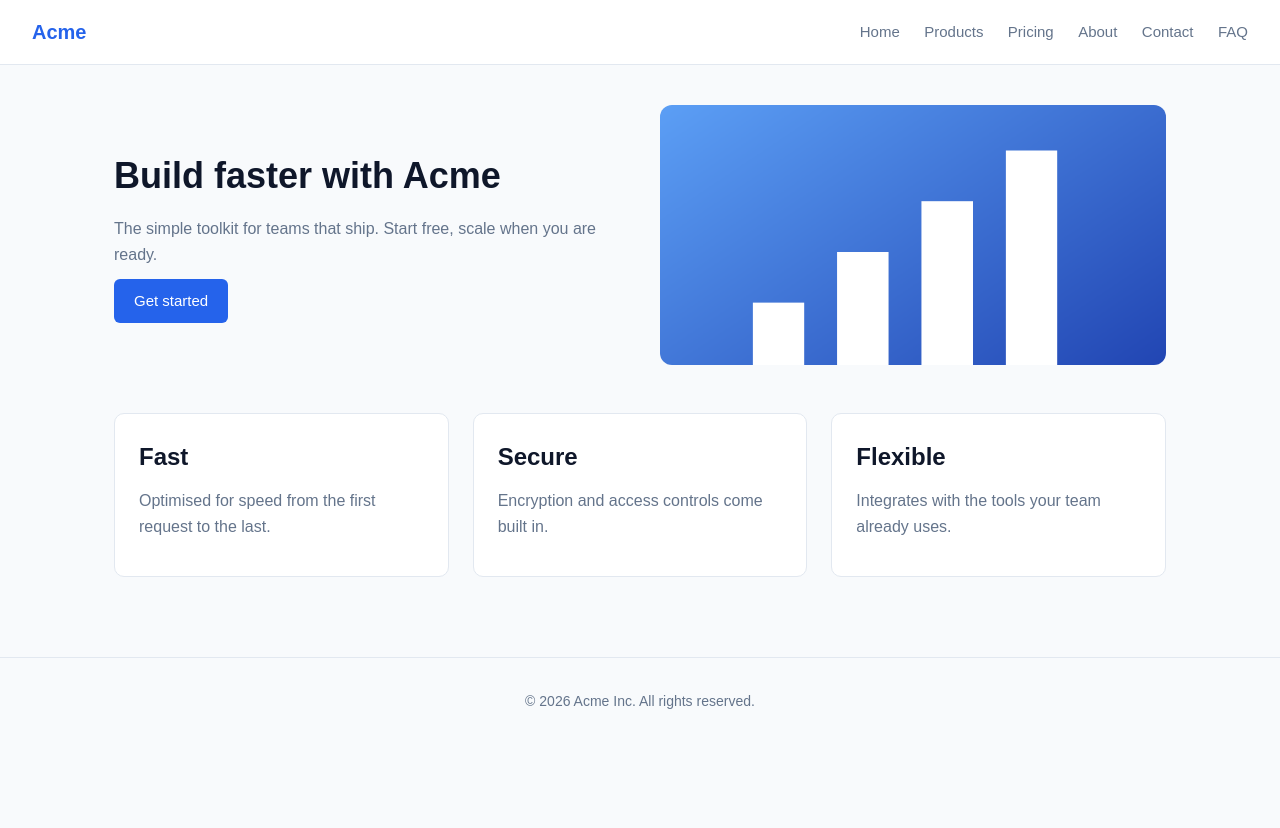
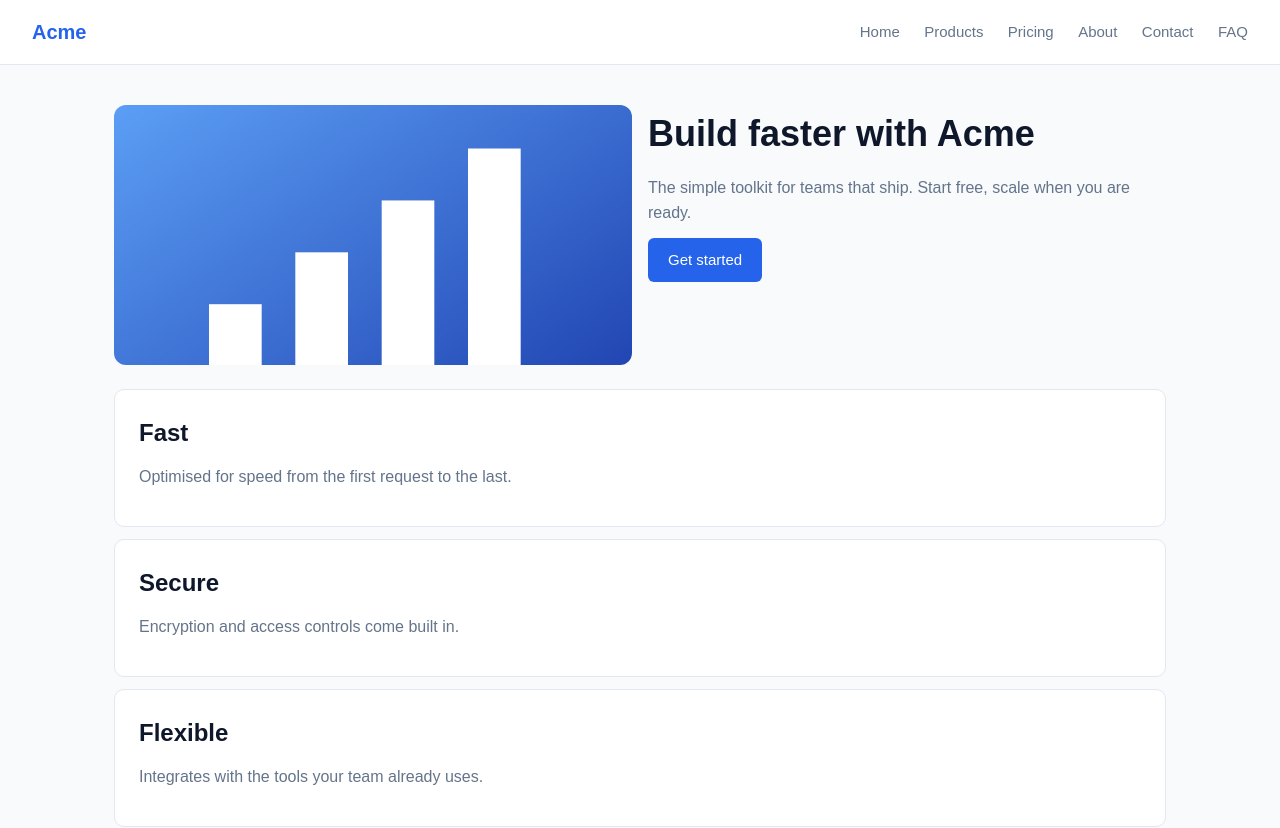
Before and after one commit to jostan30/percy_acme, a website: page pages/index.html in a window 1280 px wide. Shown: the top 828 px of the page. Before the commit the page ends 800 px from the top, so only its background shows below. Drawn offline with Linux system fonts and the light colour scheme.

Commit message:
feat(home): rework hero and feature grid layout

```diff
--- a/css/styles.css
+++ b/css/styles.css
@@ -22,10 +22,10 @@ p { color: var(--muted); margin-bottom: 12px; }
 footer { text-align: center; padding: 32px; color: var(--muted); font-size: 14px; border-top: 1px solid var(--border); margin-top: 40px; }
 
 /* ---------- Home ---------- */
-.hero { display: flex; align-items: center; gap: 40px; margin-bottom: 48px; }
+.hero { display: flex; flex-direction: row-reverse; align-items: flex-start; gap: 16px; margin-bottom: 24px; }
 .hero-text { flex: 1; }
 .hero-img { flex: 1; width: 100%; min-width: 0; height: 260px; border-radius: 12px; object-fit: cover; }
-.features { display: grid; grid-template-columns: repeat(3, 1fr); gap: 24px; }
+.features { display: grid; grid-template-columns: 1fr; gap: 12px; }
 
 /* ---------- Pricing ---------- */
 .plans { display: grid; grid-template-columns: repeat(3, 1fr); gap: 24px; }
```
